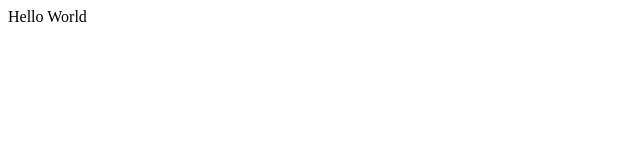
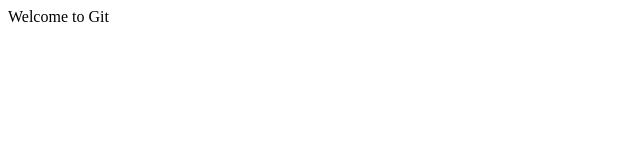
Before and after one commit to prathmeshmokale/Git-demo, a plain HTML site: page index.html in a window 1280 px wide. Shown: the full height of the page, 0-640 px from the left. Drawn offline with Linux system fonts and the light colour scheme.

Commit message:
Change Word

```diff
--- a/index.html
+++ b/index.html
@@ -1 +1 @@
-<p>Hello World</p>
+<p>Welcome to Git</p>
```
